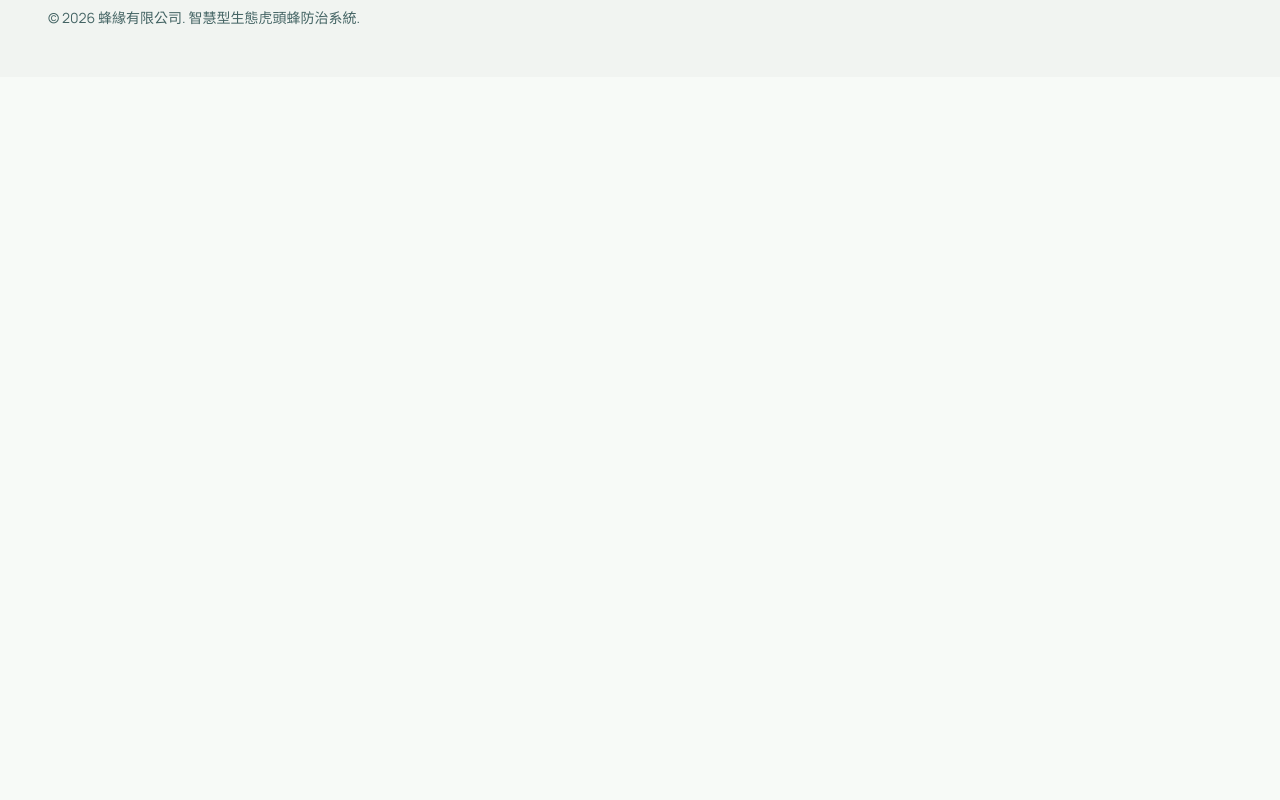
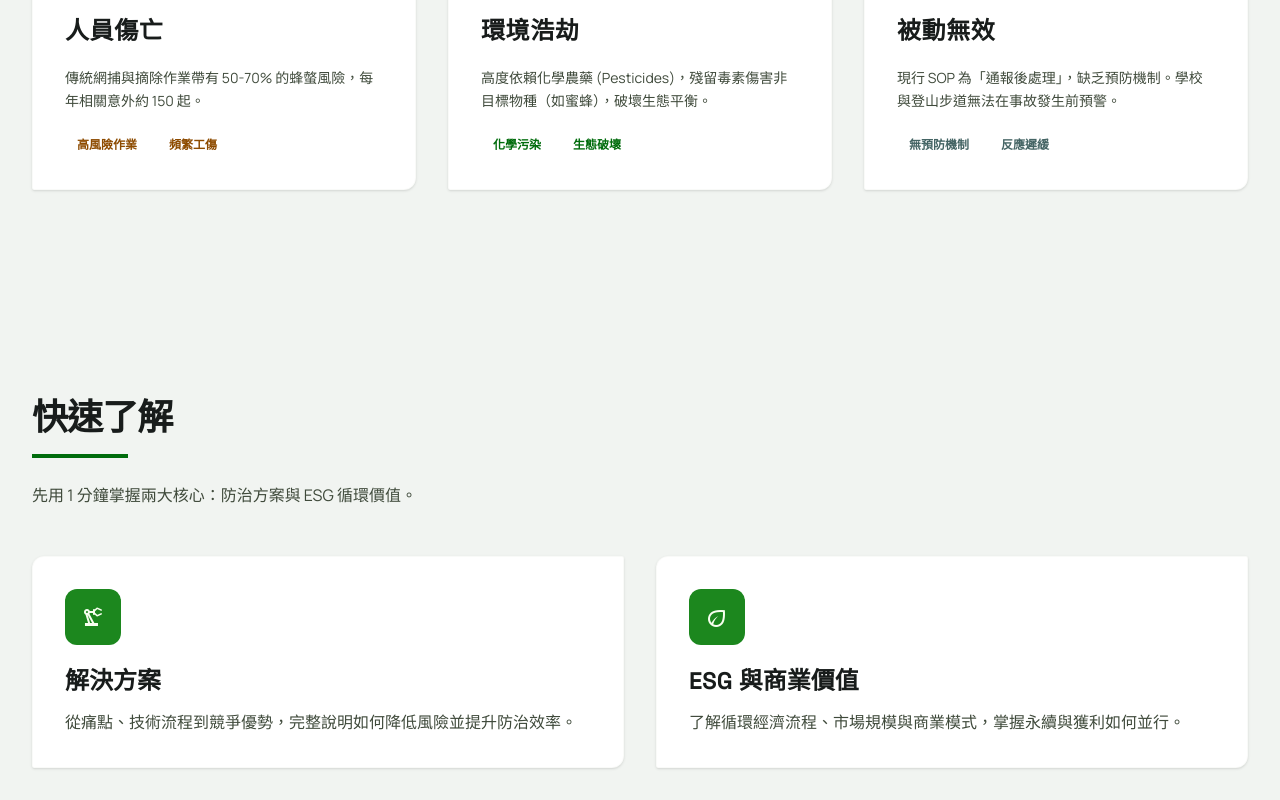
Before and after one commit to donlinch2tb/beeyuan, a React (Vite) app: page / in a window 1280 px wide. Shown: the part 1180-1980 px from the top of the page. Before the commit the page ends 1257 px from the top, so only its background shows below. Built offline with nearby package versions, Linux system fonts and the light colour scheme.

Commit message:
更新頁面內容

```diff
--- a/src/components/Navbar.jsx
+++ b/src/components/Navbar.jsx
@@ -15,6 +15,7 @@ export default function Navbar() {
   }, []);
 
   const links = [
+    { label: t('nav.home'), to: '/' },
     { label: t('nav.solutions'), to: '/solutions' },
     { label: t('nav.esg'), to: '/esg' },
     { label: t('nav.about'), to: '/about' },
@@ -68,7 +69,6 @@ export default function Navbar() {
                 : 'bg-white/10 hover:bg-white/20 text-white'
             }`}
           >
-            <span className="material-symbols-outlined text-base">translate</span>
             {lang === 'zh' ? 'EN' : '中'}
           </button>
 
--- a/src/i18n/translations.js
+++ b/src/i18n/translations.js
@@ -2,6 +2,7 @@ const translations = {
   zh: {
     nav: {
       brand: '蜂緣',
+      home: '首頁',
       solutions: '解決方案',
       technology: '技術核心',
       esg: 'ESG 永續',
@@ -18,6 +19,26 @@ const translations = {
         { value: '85%', label: '捕獲率' },
         { value: '>10m', label: '安全距離' },
         { value: '<5%', label: '蜜蜂誤捕率' },
+      ],
+    },
+    homeOverview: {
+      sectionTitle: '快速了解',
+      sectionSub: '先用 1 分鐘掌握兩大核心：防治方案與 ESG 循環價值。',
+      cards: [
+        {
+          icon: 'precision_manufacturing',
+          title: '解決方案',
+          summary: '從痛點、技術流程到競爭優勢，完整說明如何降低風險並提升防治效率。',
+          cta: '前往解決方案',
+          to: '/solutions',
+        },
+        {
+          icon: 'eco',
+          title: 'ESG 與商業價值',
+          summary: '了解循環經濟流程、市場規模與商業模式，掌握永續與獲利如何並行。',
+          cta: '前往 ESG',
+          to: '/esg',
+        },
       ],
     },
     pain: {
@@ -197,6 +218,7 @@ const translations = {
   en: {
     nav: {
       brand: 'BeeYuan',
+      home: 'Home',
       solutions: 'Solutions',
       technology: 'Technology',
       esg: 'ESG',
@@ -213,6 +235,26 @@ const translations = {
         { value: '85%', label: 'Capture Rate' },
         { value: '>10m', label: 'Safe Distance' },
         { value: '<5%', label: 'Bee By-catch' },
+      ],
+    },
+    homeOverview: {
+      sectionTitle: 'Quick Overview',
+      sectionSub: 'Understand the two core pillars in one minute: solution execution and ESG-driven value.',
+      cards: [
+        {
+          icon: 'precision_manufacturing',
+          title: 'Solutions',
+          summary: 'Review pain points, implementation flow, and competitive edge to see how risk is reduced.',
+          cta: 'Go to Solutions',
+          to: '/solutions',
+        },
+        {
+          icon: 'eco',
+          title: 'ESG & Business Value',
+          summary: 'Explore circular economy flow, market data, and business model to see sustainability at work.',
+          cta: 'Go to ESG',
+          to: '/esg',
+        },
       ],
     },
     pain: {
--- a/src/pages/AboutPage.jsx
+++ b/src/pages/AboutPage.jsx
@@ -1,15 +1,9 @@
 import Team from '../components/Team';
-import Competitive from '../components/Competitive';
-import BusinessModel from '../components/BusinessModel';
-import Roadmap from '../components/Roadmap';
 
 export default function AboutPage() {
   return (
     <div className="pt-20">
-      <Competitive />
-      <BusinessModel />
       <Team />
-      <Roadmap />
     </div>
   );
 }
--- a/src/pages/ESGPage.jsx
+++ b/src/pages/ESGPage.jsx
@@ -1,11 +1,15 @@
 import ESGCircular from '../components/ESGCircular';
 import DataPanel from '../components/DataPanel';
+import BusinessModel from '../components/BusinessModel';
+import Roadmap from '../components/Roadmap';
 
 export default function ESGPage() {
   return (
     <div className="pt-20">
       <ESGCircular />
       <DataPanel />
+      <BusinessModel />
+      <Roadmap />
     </div>
   );
 }
--- a/src/pages/HomePage.jsx
+++ b/src/pages/HomePage.jsx
@@ -1,5 +1,49 @@
 import Hero from '../components/Hero';
+import { Link } from 'react-router-dom';
+import { useI18n } from '../i18n/I18nContext';
+import PainPoints from '../components/PainPoints';
 
 export default function HomePage() {
-  return <Hero />;
+  const { t } = useI18n();
+  const cards = t('homeOverview.cards');
+
+  return (
+    <>
+      <Hero />
+      <PainPoints />
+      <section className="py-20 lg:py-24 bg-surface-container-low">
+        <div className="max-w-7xl mx-auto px-6 lg:px-8">
+          <div className="mb-12">
+            <h2 className="text-3xl md:text-4xl font-headline font-bold text-on-surface tracking-tight mb-4">
+              {t('homeOverview.sectionTitle')}
+            </h2>
+            <div className="h-1 w-24 bg-primary mb-6"></div>
+            <p className="text-on-surface-variant max-w-2xl font-body leading-relaxed">
+              {t('homeOverview.sectionSub')}
+            </p>
+          </div>
+
+          <div className="grid grid-cols-1 md:grid-cols-2 gap-8">
+            {cards.map((card, i) => (
+              <Link
+                key={i}
+                to={card.to}
+                className="group asymmetric-card bg-surface-container-lowest p-8 border border-outline-variant/10 shadow-sm hover:shadow-lg hover:border-primary/30 transition-all block"
+              >
+                <div className="w-14 h-14 bg-primary-container text-on-primary-container rounded-xl flex items-center justify-center mb-5">
+                  <span className="material-symbols-outlined text-2xl">{card.icon}</span>
+                </div>
+                <h3 className="text-2xl font-headline font-bold text-on-surface mb-3">
+                  {card.title}
+                </h3>
+                <p className="text-on-surface-variant font-body leading-relaxed">
+                  {card.summary}
+                </p>
+              </Link>
+            ))}
+          </div>
+        </div>
+      </section>
+    </>
+  );
 }
--- a/src/pages/SolutionsPage.jsx
+++ b/src/pages/SolutionsPage.jsx
@@ -1,11 +1,11 @@
-import PainPoints from '../components/PainPoints';
 import Solution from '../components/Solution';
+import Competitive from '../components/Competitive';
 
 export default function SolutionsPage() {
   return (
     <div className="pt-20">
-      <PainPoints />
       <Solution />
+      <Competitive />
     </div>
   );
 }
```
